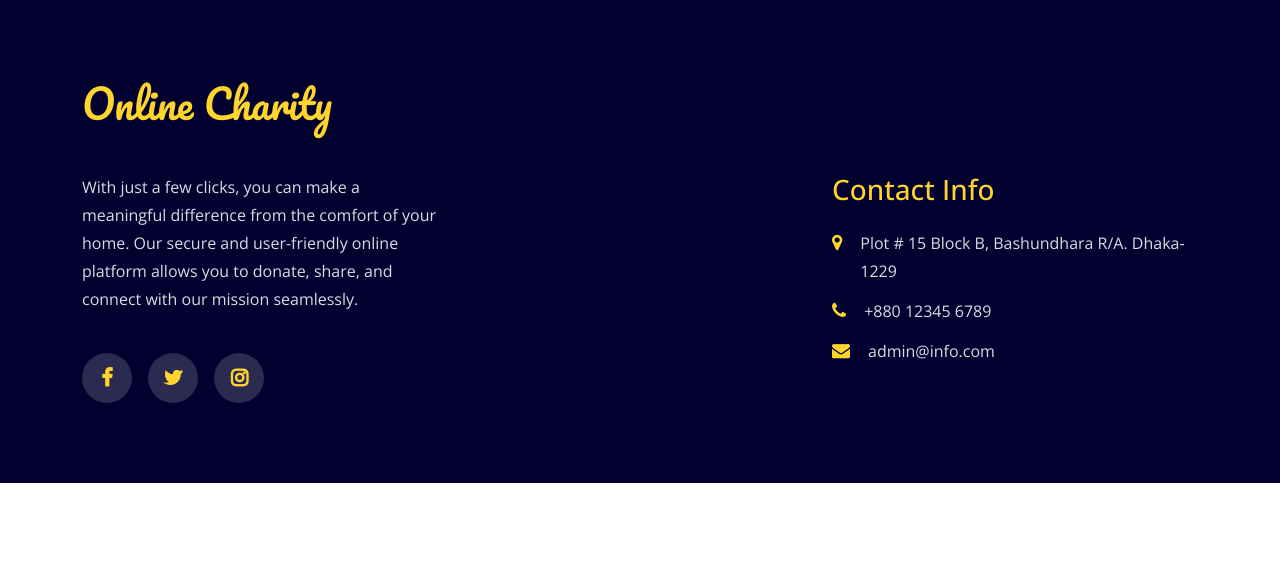
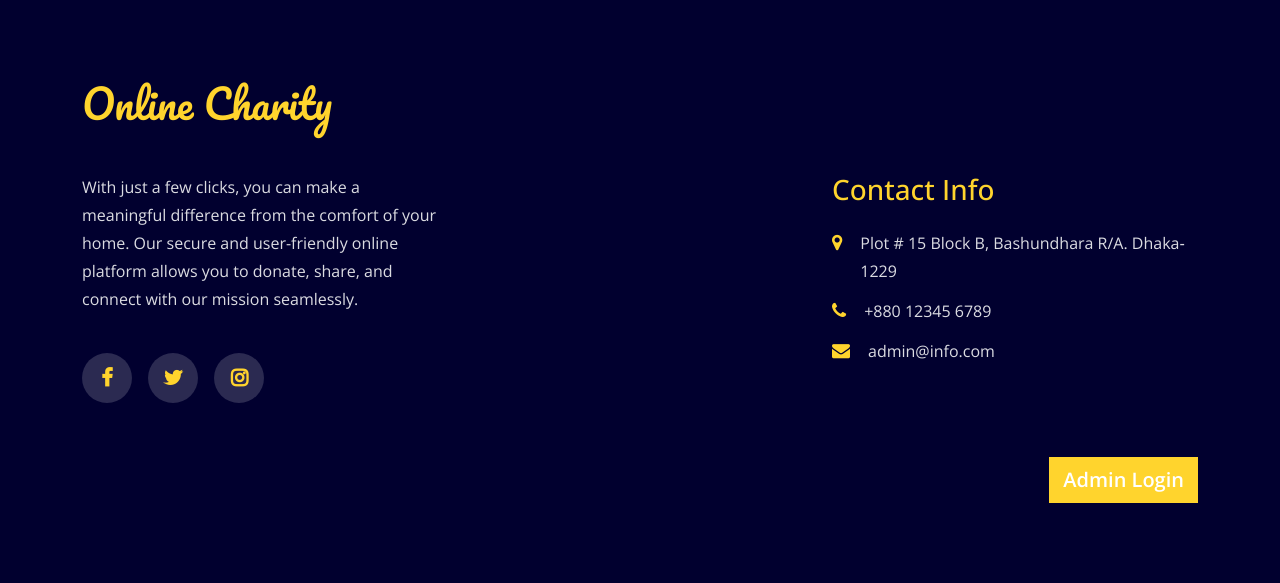
Before and after one commit to Shakia123/Charity-Page, a PHP site: page / in a window 1280 px wide. Shown: the part 1969-2552 px from the top of the page. Before the commit the page ends 2452 px from the top, so only its background shows below. Run offline with PHP 8.4, Linux system fonts and the light colour scheme.

Commit message:
Add files via upload

```diff
--- a/admin/css/style.css
+++ b/admin/css/style.css
@@ -47,7 +47,7 @@ img{
 	width: 100%;
     height: 100vh;
 	padding: 150px 0px;
-	background: linear-gradient(to right, #001491, #8fafff, #ffff);
+	background: linear-gradient(to right, #3796b6, #75bad2, #ffff);
 }
 .l-img{
 	width: 225%;
--- a/css/style.css
+++ b/css/style.css
@@ -4,9 +4,6 @@
 }
 .yellow{
 	color: #ffd42d;
-}
-.green{
-	color: #a8cf38;
 }
 .blue{
 	color: #01002f;
@@ -91,6 +88,26 @@ img{
 .banner-btn:hover {
     background-color: #01002f;
     transition: 0.5s;
+}
+.a-btn{
+    display: flex;
+    justify-content: right;
+
+}
+.admin-btn{
+    margin-top: 80px;
+    background-color: #ffd42d;
+    padding: 8px 14px;
+    border: none;
+    color: white;
+    font-size: 20px;
+    font-weight: 600;
+}
+.admin-btn:hover {
+	background-color: white;
+    border-width: 4px;
+	color: #ffd42d;
+	border-color: #ffd42d;
 }
 
 #about{
--- a/index.php
+++ b/index.php
@@ -212,6 +212,9 @@ include 'connection.php';
                 <span><i class="fa fa-envelope"></i></span>
                 <span>admin@info.com</span>
               </div>
+              <div class="a-btn">
+                <a href="admin/index.php"><button class="admin-btn">Admin Login</button></a>
+              </div>
             </div>
           </div>
         </div>
```
Also changed, not shown: 1 other file.
